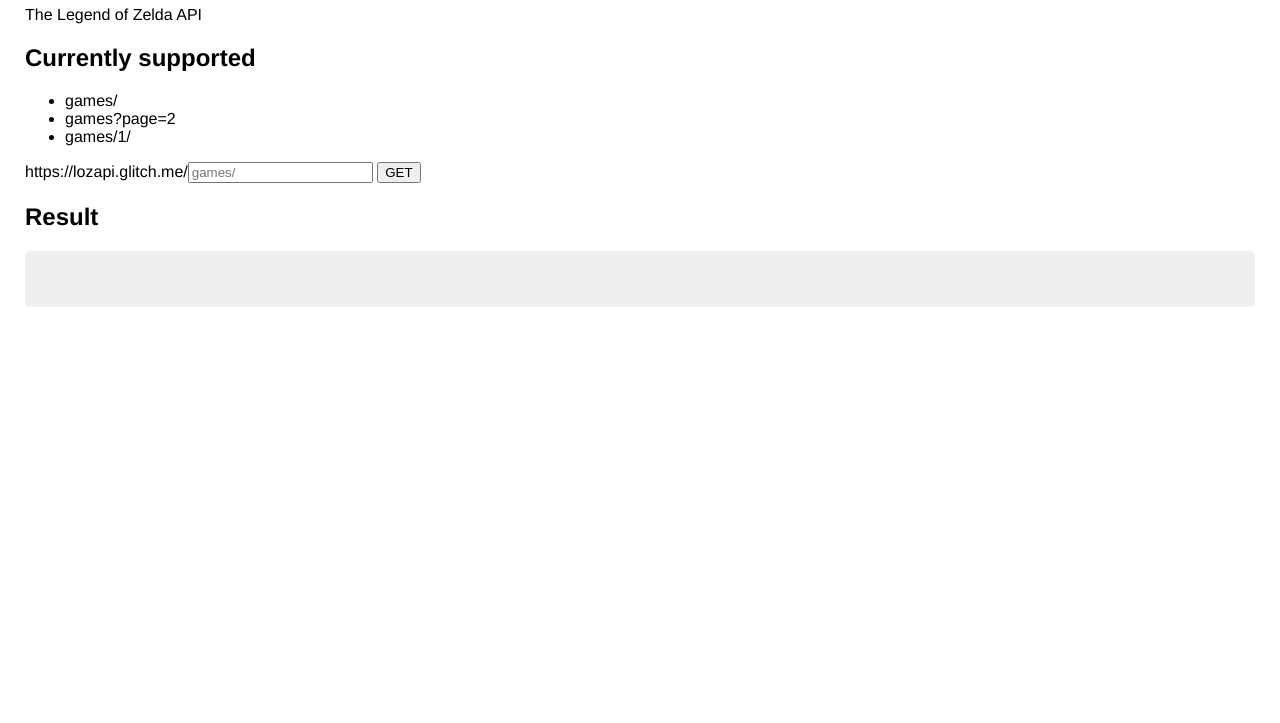
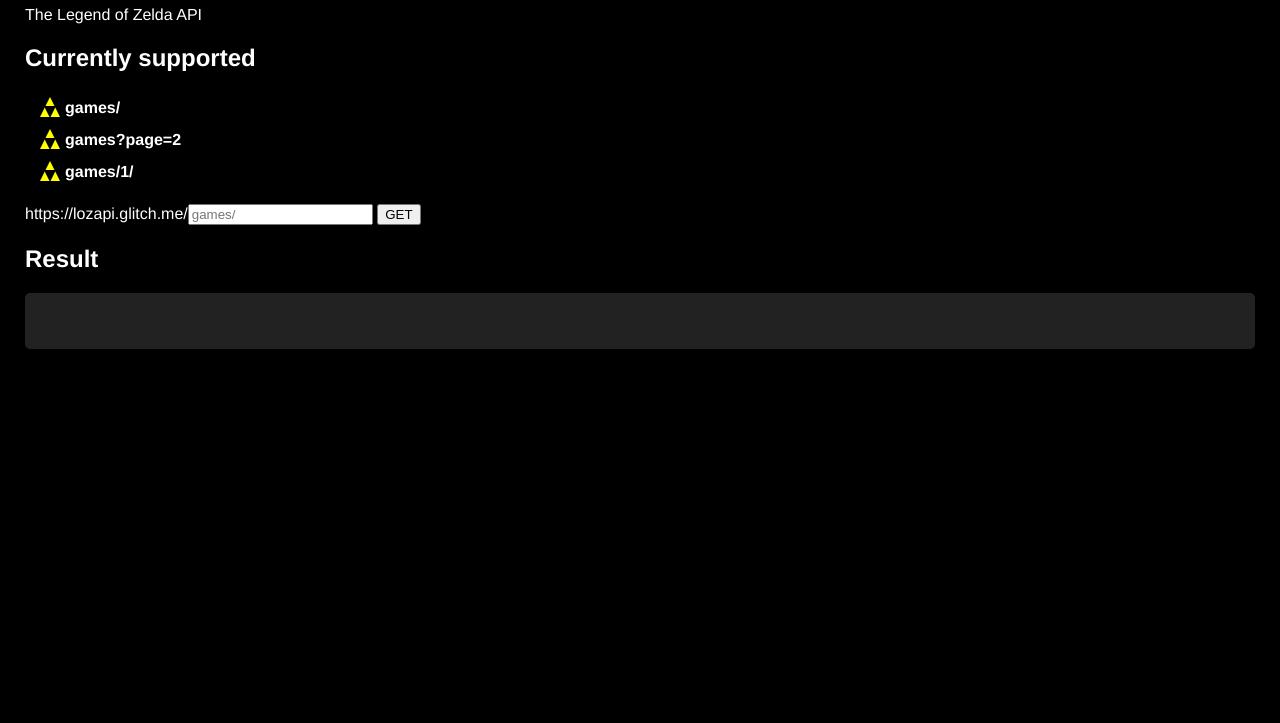
Before and after one commit to aaronksaunders/aks-graphql-sample1, a website: page views/index.html in a window 1280 px wide. Shown: the part 77-800 px from the top of the page. Drawn offline with nearby package versions, Linux system fonts and the light colour scheme; no server answers.

Commit message:
Checkpoint

```diff
--- a/public/style.css
+++ b/public/style.css
@@ -3,14 +3,14 @@
 }
 
 body {
-  background-color: white;
+  background-color: black;
+  color: white;
   font-family: "Helvetica Neue", helvetica, arial, sans-serif;
   margin: 25px;
 }
 
 h1 {
   font-weight: bold;
-  color: pink;
 }
 
 section {
@@ -18,9 +18,45 @@
   font-size: 12px;
 }
 
+ul {
+  list-style: none;
+}
+
+li {
+  position: relative;
+  line-height: 2em;
+  font-weight: bold;
+}
+
+li:before {
+  content: '';
+  display: block;
+  position: absolute;
+  left: -25px;
+  top: 5px;
+  width: 0;
+  height: 0;
+  border-bottom: 20px solid yellow;
+  border-left: 10px solid transparent;
+  border-right: 10px solid transparent;
+}
+
+li:after {
+  content: '';
+  display: block;
+  position:absolute;
+  left: -21px;
+  top: 14px;
+  width: 0;
+  height: 0;
+  border-top: 12px solid black;
+  border-left: 6px solid transparent;
+  border-right: 6px solid transparent;
+}
+
 #result {
   font-size: 16px;
-  background: #EFEFEF;
+  background: #222222;
   border-radius: 5px;
   padding: 10px;
   white-space: pre;
```
Also changed, not shown: views/index.html (+0 -2 lines).
